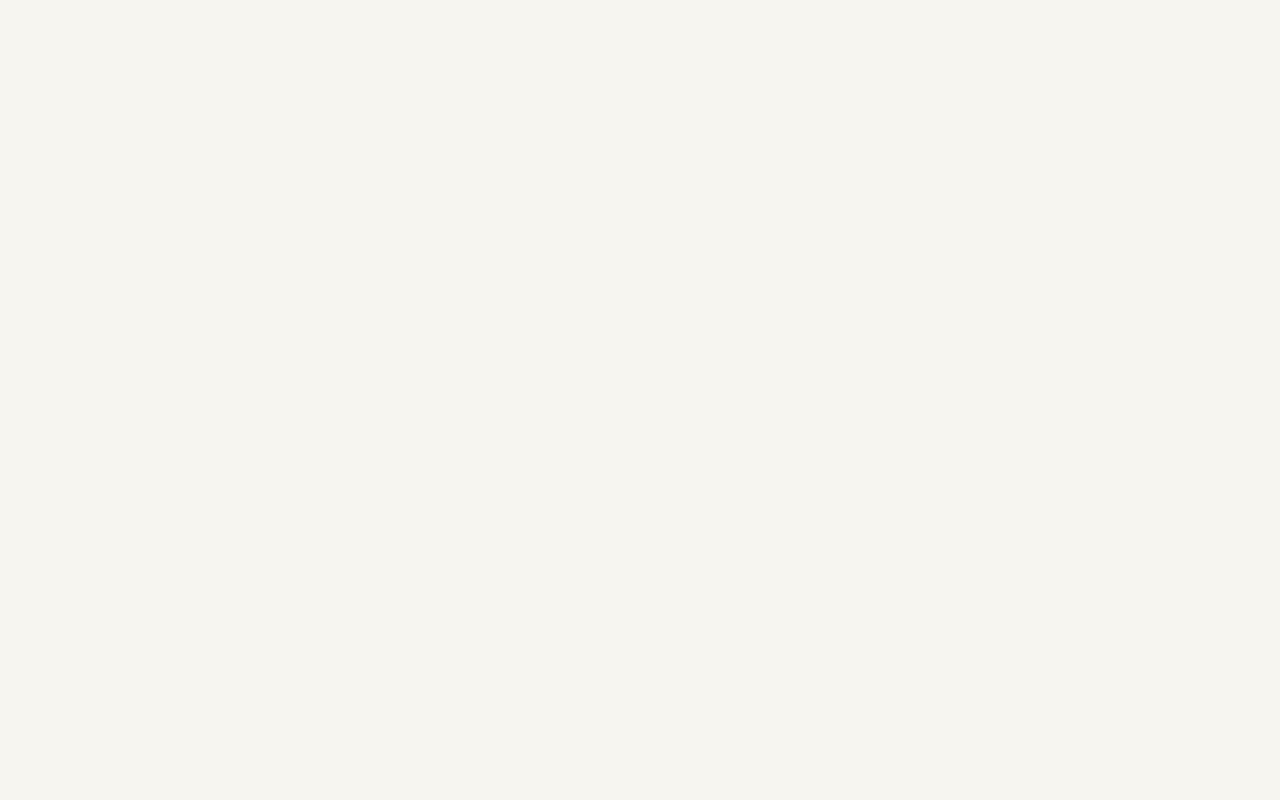
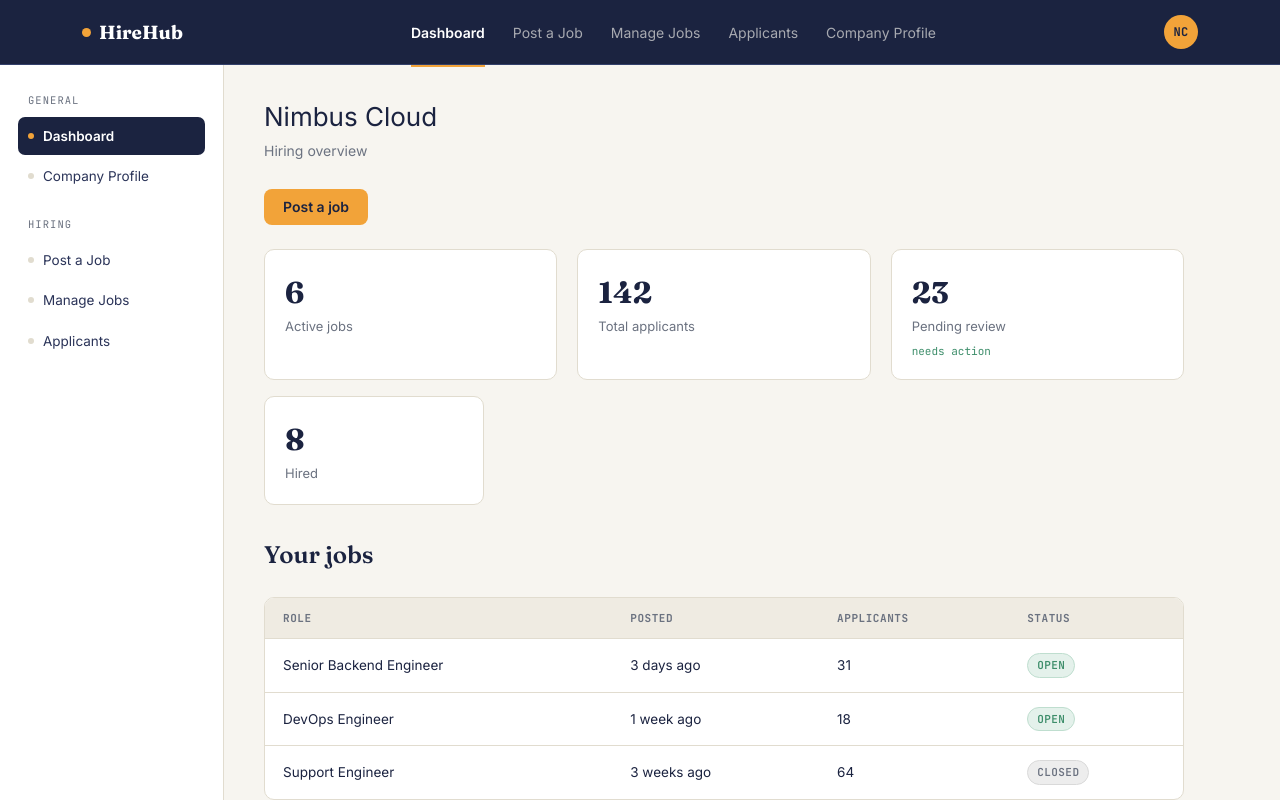
Before and after one commit to naveen33353/JobPortal_FrontEnd, an Angular app in the folder jobPortal/: page /company-dashboard in a window 1280 px wide. Before the commit this address led to /. Shown: the top 800 px of the page. Built offline with nearby package versions, Linux system fonts and the light colour scheme.

Commit message:
company-dashboard

```diff
--- a/jobPortal/src/app/auth/auth-routing.module.ts
+++ b/jobPortal/src/app/auth/auth-routing.module.ts
@@ -23,6 +23,10 @@ const routes: Routes = [
   {
     path:"register/company",
     component:CompanyComponent
+  },
+  {
+    path:'',
+    loadChildren:()=>import('../company/company.module').then(m => m.CompanyModule)
   }
 ];
 
--- a/jobPortal/src/app/auth/login/login.component.ts
+++ b/jobPortal/src/app/auth/login/login.component.ts
@@ -29,7 +29,11 @@ this.service.login(this.loginForm.value as login).subscribe(
     console.log(result.token);
     localStorage.setItem("token",result.token);
     localStorage.setItem("role",result.role);
+    if(result.role == 'COMPANY'){
+      this.router.navigate(['/company-dashboard']);
+    }
   }
+
 
 );;
 this.loginForm.reset();
--- /dev/null
+++ b/jobPortal/src/app/company/component/dashboard/dashboard.component.html
@@ -0,0 +1,74 @@
+<!DOCTYPE html>
+<html lang="en">
+<head>
+<meta charset="UTF-8">
+<meta name="viewport" content="width=device-width, initial-scale=1.0">
+<title>Company Dashboard · HireHub</title>
+<link rel="preconnect" href="https://fonts.googleapis.com">
+  <link href="https://fonts.googleapis.com/css2?family=Fraunces:opsz,wght@9..144,500;9..144,600;9..144,700&family=Inter:wght@400;500;600;700&family=JetBrains+Mono:wght@400;500;600;700&display=swap" rel="stylesheet">
+
+</head>
+<body>
+<div class="page">
+<header class="topnav app">
+  <div class="wrap">
+    <a href="company-dashboard.html" class="brand"><span class="brand-dot"></span>HireHub</a>
+    <nav class="nav-links app-links">
+      <a href="company-dashboard.html" class="active">Dashboard</a>
+      <a href="company-post-job.html">Post a Job</a>
+      <a href="company-manage-jobs.html">Manage Jobs</a>
+      <a href="company-applicants.html">Applicants</a>
+      <a href="company-profile.html">Company Profile</a>
+    </nav>
+    <div class="avatar">NC</div>
+  </div>
+</header>
+<div class="app-shell">
+<aside class="sidebar">
+  <div class="sidebar-group">
+    <span class="sidebar-label">General</span>
+    <a href="company-dashboard.html" class="active"><span class="dot"></span>Dashboard</a>
+    <a href="company-profile.html"><span class="dot"></span>Company Profile</a>
+  </div>
+  <div class="sidebar-group">
+    <span class="sidebar-label">Hiring</span>
+    <a href="company-post-job.html"><span class="dot"></span>Post a Job</a>
+    <a href="company-manage-jobs.html"><span class="dot"></span>Manage Jobs</a>
+    <a href="company-applicants.html"><span class="dot"></span>Applicants</a>
+  </div>
+</aside>
+<main class="main">
+
+<div class="page-title">Nimbus Cloud</div>
+<div class="page-sub">Hiring overview</div>
+<div style="margin-bottom:24px;"><a href="company-post-job.html" class="btn btn-primary">Post a job</a></div>
+<div class="card-row-3" style="margin-bottom:16px;">
+  <div class="stat-card"><div class="n">6</div><div class="l">Active jobs</div></div>
+  <div class="stat-card"><div class="n">142</div><div class="l">Total applicants</div></div>
+  <div class="stat-card"><div class="n">23</div><div class="l">Pending review</div><span class="sub">needs action</span></div>
+</div>
+<div class="card-row-3" style="margin-bottom:32px;grid-template-columns:1fr;max-width:220px;">
+  <div class="stat-card"><div class="n">8</div><div class="l">Hired</div></div>
+</div>
+<div class="section-head"><h2>Your jobs</h2></div>
+<div class="table-wrap" style="margin-bottom:32px;">
+  <table>
+    <thead><tr><th>Role</th><th>Posted</th><th>Applicants</th><th>Status</th></tr></thead>
+    <tbody>
+      <tr><td>Senior Backend Engineer</td><td>3 days ago</td><td>31</td><td><span class="chip chip-open">Open</span></td></tr>
+      <tr><td>DevOps Engineer</td><td>1 week ago</td><td>18</td><td><span class="chip chip-open">Open</span></td></tr>
+      <tr><td>Support Engineer</td><td>3 weeks ago</td><td>64</td><td><span class="chip chip-closed">Closed</span></td></tr>
+    </tbody>
+  </table>
+</div>
+<div class="section-head"><h2>Latest applicants</h2></div>
+<div class="card-row">
+  <div class="card"><div style="display:flex;justify-content:space-between;"><h3 style="font-size:15px;">Aditi Menon</h3><span class="chip chip-pending">Pending</span></div><p class="muted" style="font-size:13px;margin-top:6px;">Backend Engineer · 2 hrs ago</p></div>
+  <div class="card"><div style="display:flex;justify-content:space-between;"><h3 style="font-size:15px;">Rohan Iyer</h3><span class="chip chip-pending">Pending</span></div><p class="muted" style="font-size:13px;margin-top:6px;">DevOps Engineer · 5 hrs ago</p></div>
+</div>
+
+</main>
+</div>
+</div>
+</body>
+</html>
```
Also changed, not shown: jobPortal/src/app/company/company-routing.module.ts (added, +13 -0 lines), jobPortal/src/app/company/company.module.ts (added, +17 -0 lines), jobPortal/src/app/company/component/dashboard/dashboard.component.ts (added, +10 -0 lines), jobPortal/src/app/company/component/dashboard/dashboard.component.css (added), 1 other file (tests, documents, lock files or other folders).
